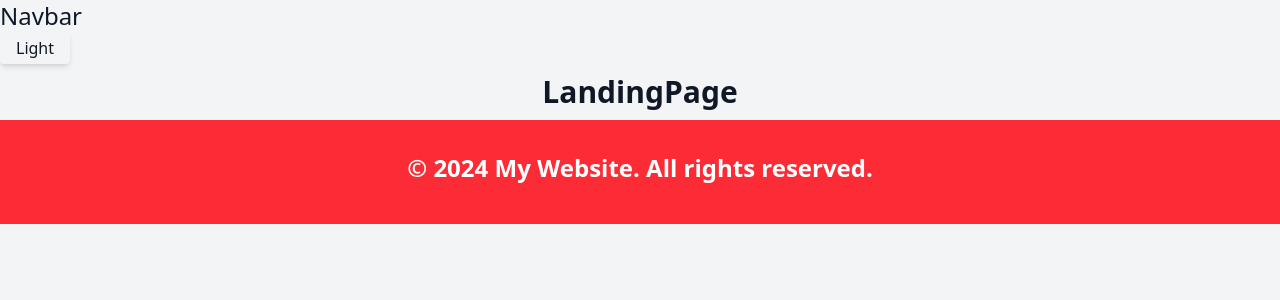
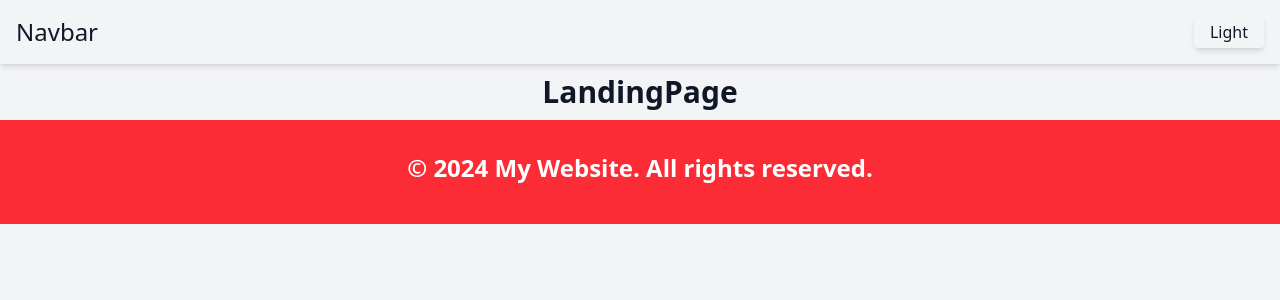
Before and after one commit to nihalsabri/GP-ITI-website-using-react, a React (Vite) app: page / in a window 1280 px wide. Shown: the top 300 px of the page. Built offline with nearby package versions, Linux system fonts and the light colour scheme.

Commit message:
Update Navbar.jsx

```diff
--- a/src/components/Navbar.jsx
+++ b/src/components/Navbar.jsx
@@ -11,7 +11,7 @@
     dispatch(setThemeMode(theme === "light" ? "dark" : "light"));
   };
   return (
-    <div>
+    <div className="flex justify-between items-center p-4 shadow-md">
       <p className="text-2xl font-medium"> Navbar </p>
 
       <button
```
